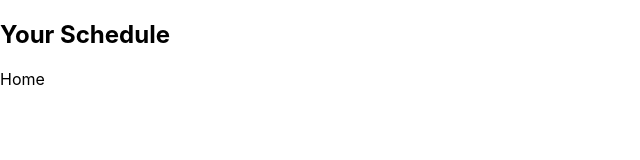
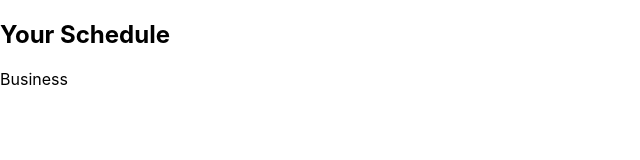
Before and after one commit to ErikPlachta/Calendari, a React (Create React App) app in the folder client/: page / in a window 1280 px wide. Shown: the top 160 px of the page, without its empty margins (0-640 px from the left). Built offline with nearby package versions, Linux system fonts and the light colour scheme.

Commit message:
Add Business page. Add hard-coded loading of busienss into app default for testing

```diff
--- a/client/src/App.js
+++ b/client/src/App.js
@@ -3,13 +3,18 @@
 
 import React from 'react';
 import Home from './pages/Home';
+import Business from './pages/Business';
 
 function App() {
   return (
     <section>
       <h1>Your Schedule</h1>
 
-      <Home></Home>
+      {/* <Home></Home> */}
+      {/* hard-coded business into default load for easy testing */}
+      <main>
+        <Business></Business>
+        </main>
     </section>
   );
 }
--- /dev/null
+++ b/client/src/pages/Business.js
@@ -0,0 +1,7 @@
+import React from 'react'
+
+export default function Business() {
+  return (
+    <div>Business</div>
+  )
+}
```
